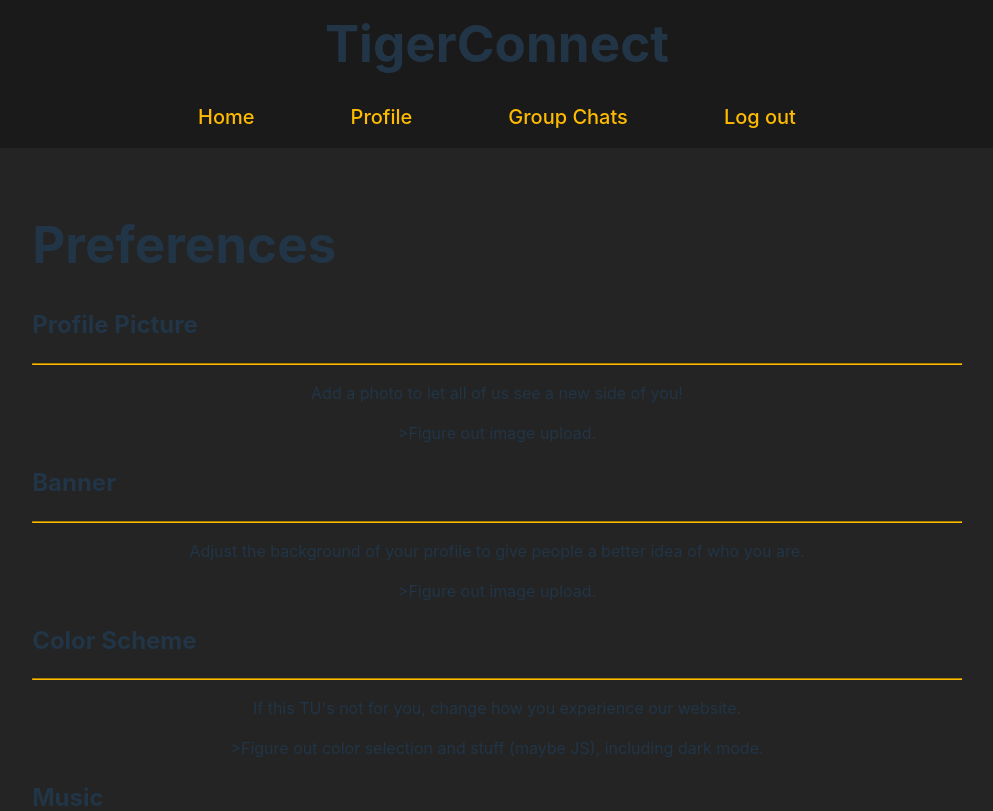
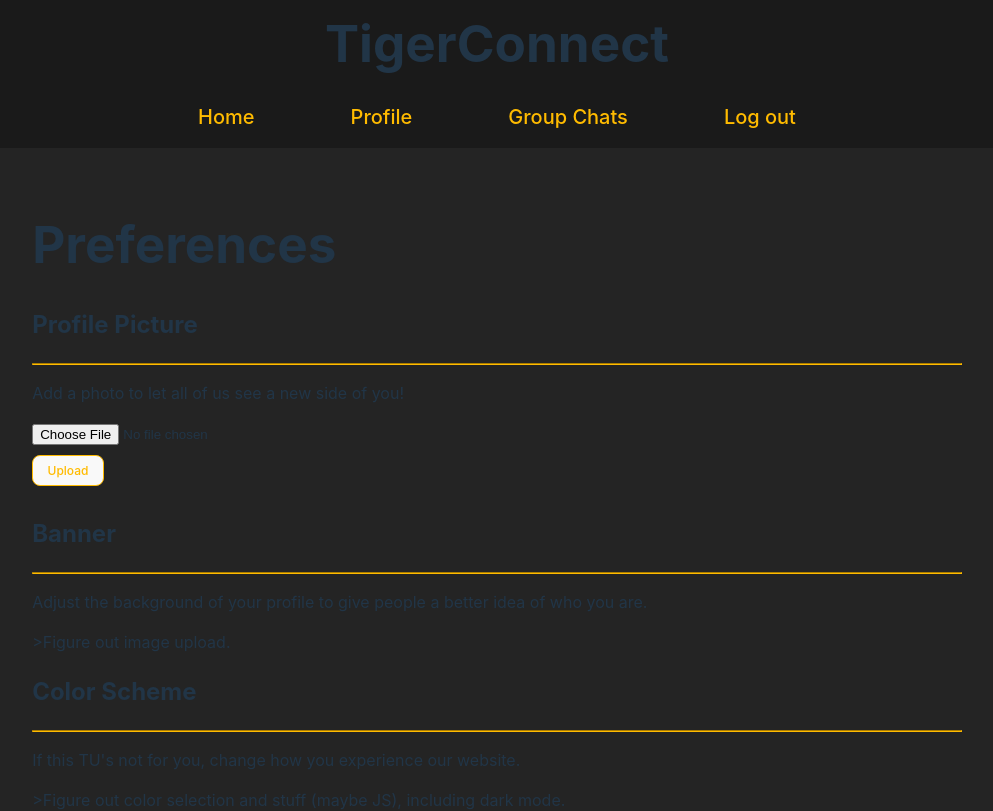
Before and after one commit to Kmerki1/TigerConnect, a React (Vite) app: page /settings/preferences in a window 1280 px wide. Shown: the top 811 px of the page, without its empty margins (143-1136 px from the left). Built offline with nearby package versions, Linux system fonts and the light colour scheme; sample sign-in values are in the browser's storage.

Commit message:
added browse for profile pic (upload not funtional)

```diff
--- a/Frontend/src/components/authentication/ForgotPassword.jsx
+++ b/Frontend/src/components/authentication/ForgotPassword.jsx
@@ -14,8 +14,9 @@ function ForgotPassword() {
             <form id="forgot_password_form" onSubmit={handleSubmit}>
                 <label htmlFor="towson_email">Towson Email</label>
                 <input type="email" id="towson_email" name="Towson Email" required />
-                <input type="submit" id="submit" name="submit"/>
+                <input type="submit" id="submit" name="submit" value="Submit"/>
             </form>
+            <p><a href="/login">Go Back</a></p>
         </div>
     );
 }
--- a/Frontend/src/components/settings/Preferences.jsx
+++ b/Frontend/src/components/settings/Preferences.jsx
@@ -1,11 +1,77 @@
-import React from 'react';
+import React, {useState} from 'react';
 import {useNavigate} from "react-router-dom";
+import {getToken, getUserId} from '../../utils/auth.js';
+import "../../styles/settings.css";
+import CONFIG from "../../../../config";
 
 function Preferences() {
     const navigate = useNavigate();
+    const [profilePic, setProfilePic] = useState(null);
+    const [error, setError] = useState("");
+
     const handleBackToSettings = () => {
         navigate("../settings")
     };
+
+    const handleImageUpload = ({target}) => {
+        const file = target.files[0]
+        if (file) {
+            const fileType = file.type;
+            if (fileType === 'image/png' || fileType === 'image/jpeg' || fileType === 'image/jpg') {
+                setProfilePic(file);
+                setError("");
+            } else {
+                setProfilePic(null);
+                setError("Please upload a PNG or JPG image.");
+            }
+        }
+    };
+
+    const handleSubmit = async () => {
+        try {
+            const token = getToken();
+            const formData = new FormData();
+            formData.append('profile_pic', profilePic);
+
+            const response = await fetch(`${CONFIG.API_URL}/users/update-profile-pic`, {
+                method: 'POST',
+                headers: {
+                    'Authorization': `Bearer ${token}`,
+                },
+                body: formData,
+            });
+            if (response.ok) {
+                fetchUserData(); // Update profile picture in the frontend
+                console.log('Profile picture updated successfully');
+            } else {
+                throw new Error('Failed to update profile picture');
+            }
+        } catch (error) {
+            console.error('Error updating profile picture:', error.message);
+        }
+    };
+
+    const fetchUserData = async () => {
+        try {
+            const token = getToken();
+            const response = await fetch(`${CONFIG.API_URL}/users/me`, {
+                method: 'GET',
+                headers: {
+                    'Authorization': `Bearer ${token}`,
+                },
+            });
+            if (response.ok) {
+                const userData = await response.text();
+                // Update profile picture in the frontend
+                setProfilePic(userData.profile_pic);
+            } else {
+                throw new Error('Failed to fetch user data');
+            }
+        } catch (error) {
+            console.error('Error fetching user data:', error.message);
+        }
+    };
+
 
     return (
         <div id="preferences-body">
@@ -13,7 +79,10 @@ function Preferences() {
             <h2 className="sub-header">Profile Picture</h2>
             <hr />
             <p>Add a photo to let all of us see a new side of you!</p>
-            <p>&gt;Figure out image upload.</p>
+            <input type="file" accept="image/png, image/jpeg, image/jpg" onChange={handleImageUpload} />
+            {error && <p style={{ color: 'red' }}>{error}</p>}
+            <br />
+            <button className="profile-pic-input" onClick={handleSubmit}>Upload</button>
             <h2 className="sub-header">Banner</h2>
             <hr />
             <p>Adjust the background of your profile to give people a better idea of who you are.</p>
--- a/Frontend/src/styles/authentication.css
+++ b/Frontend/src/styles/authentication.css
@@ -35,6 +35,6 @@ input[type='submit']:hover {
     background-color: #55471c;
 }
 
-p {
+.container p {
     text-align: center;
 }
--- a/Frontend/src/styles/settings.css
+++ b/Frontend/src/styles/settings.css
@@ -0,0 +1,4 @@
+.profile-pic-input {
+    font-size: 12px;
+    margin: 10px 0;
+}
```
